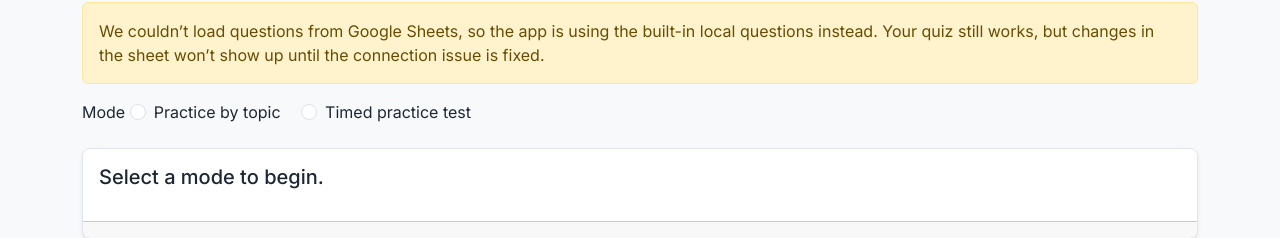
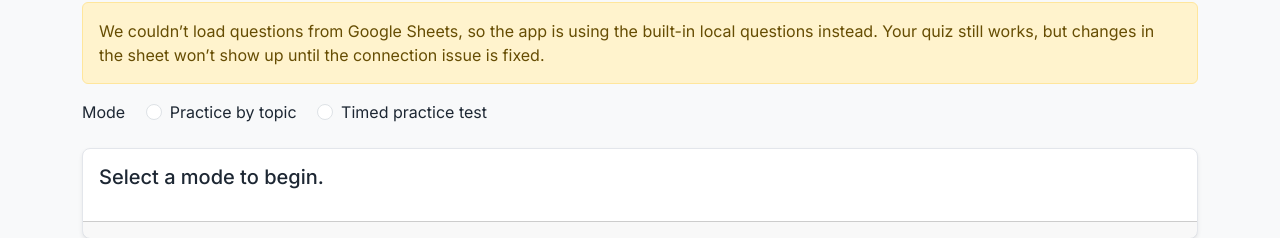
Before and after one commit to VicoPico/snowflake-study-flashcards-app, a plain HTML site: page index.html in a window 1280 px wide. Shown: the part 224-462 px from the top of the page. Drawn offline with nearby package versions, Linux system fonts and the light colour scheme; no server answers.

Commit message:
UI: Improve mode selector spacing for clearer layout

```diff
--- a/index.html
+++ b/index.html
@@ -58,7 +58,7 @@
       <div id="dataSourceWarning" class="alert alert-warning d-none mt-2"></div>
 
       <!-- Mode Selector -->
-      <div class="mb-3">
+      <div class="mb-3 mode-block">
         <label class="form-label">Mode</label>
         <div class="form-check form-check-inline">
           <input
@@ -68,9 +68,9 @@
             id="modePractice"
             value="practice"
           />
-          <label class="form-check-label" for="modePractice">
-            Practice by topic
-          </label>
+          <label class="form-check-label" for="modePractice"
+            >Practice by topic</label
+          >
         </div>
         <div class="form-check form-check-inline">
           <input
@@ -80,9 +80,9 @@
             id="modeTest"
             value="test"
           />
-          <label class="form-check-label" for="modeTest">
-            Timed practice test
-          </label>
+          <label class="form-check-label" for="modeTest"
+            >Timed practice test</label
+          >
         </div>
       </div>
 
--- a/style.css
+++ b/style.css
@@ -372,3 +372,8 @@ body.dark-mode .form-check-input:focus {
   border-color: var(--bs-form-check-input-focus-border) !important;
   box-shadow: var(--bs-form-check-input-focus-box-shadow) !important;
 }
+
+/* Add space between “Mode” label and the first radio button */
+.mode-block .form-check-inline:first-of-type {
+  margin-left: 16px; /* adjust to taste: 12–20px works well */
+}
```
